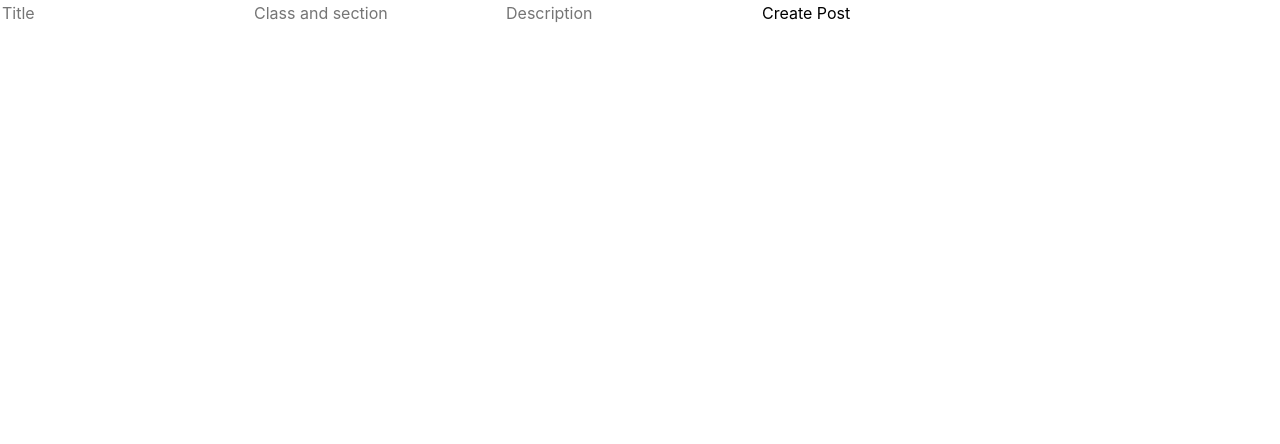
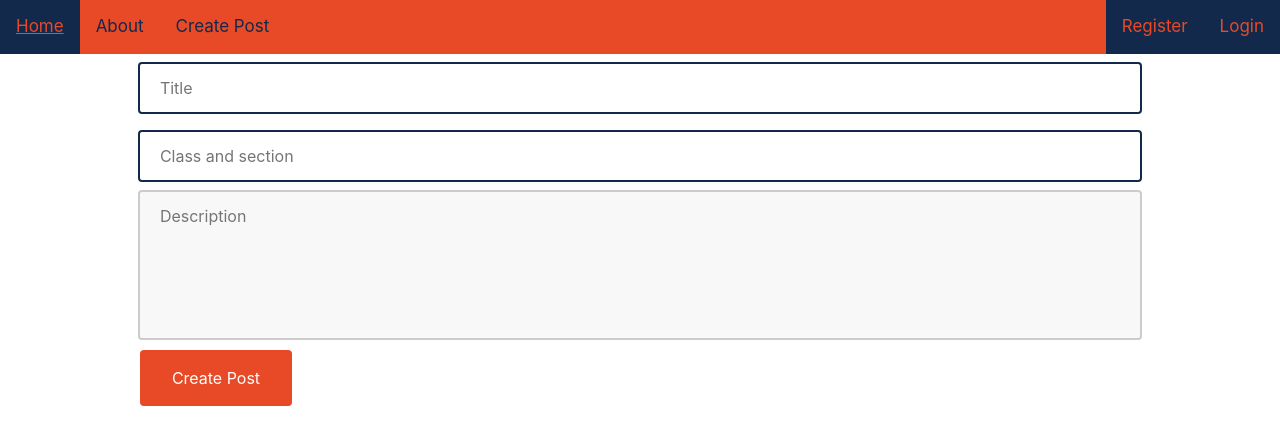
Before and after one commit to CS222-UIUC/course-project-team-9, a React (Create React App) app in the folder website/frontend/: page /CreatePost in a window 1280 px wide. Shown: the top 444 px of the page. Built offline with nearby package versions, Linux system fonts and the light colour scheme.

Commit message:
CreatePost style updated

```diff
--- a/website/frontend/src/App.js
+++ b/website/frontend/src/App.js
@@ -7,7 +7,7 @@ import { getPosts } from "./api/axios";
 import Title from "./components/Title"
 import SearchBar from "./components/SearchBar";
 import ListPage from "./components/ListPage";
-import Login from "./components/Login";
+
 
 function App () {
   const [posts, setPosts] = useState([])
--- a/website/frontend/src/components/CreatePost.css
+++ b/website/frontend/src/components/CreatePost.css
@@ -1,3 +1,69 @@
-.temp {
+.form {
+    display: flex;
+    justify-content: center;
+    align-items: center;
+}
+
+input[type=text] {
+    width: 100%;
+    padding: 12px 20px;
+    margin: 8px 0;
+    box-sizing: border-box;
+    border: 2px solid rgb(19, 41, 75);
+    border-radius: 4px;
+}
+
+input[type=text]:focus {
+    border: 3px solid rgb(232, 74, 39);
+}
+
+textarea {
+    width: 100%;
+    height: 150px;
+    padding: 12px 20px;
+    box-sizing: border-box;
+    border: 2px solid #ccc;
+    border-radius: 4px;
+    background-color: #f8f8f8;
+    resize: none;
+}
+
+textarea:focus {
+    border: 3px solid rgb(232, 74, 39);
+}
+
+button[type=submit] {
+    background-color: rgb(232, 74, 39);
+    border: none;
+    border-radius: 4px;
     text-align: center;
+    color: white;
+    padding: 16px 32px;
+    text-decoration: none;
+    margin: 4px 2px;
+    cursor: pointer;
 }
+
+.topnav {
+    overflow: hidden;
+    background-color: rgb(232, 74, 39);
+}
+
+.topnav a {
+    float: left;
+    color: rgb(19, 41, 75);
+    text-align: center;
+    padding: 14px 16px;
+    font-size: 17px;
+}
+
+.topnav a:hover {
+    color: rgb(232, 74, 39);
+    background-color: rgb(19, 41, 75);
+}
+
+.topnav a.split {
+    float: right;
+    color: rgb(232, 74, 39);
+    background-color: rgb(19, 41, 75);
+}
--- a/website/frontend/src/components/CreatePost.js
+++ b/website/frontend/src/components/CreatePost.js
@@ -1,5 +1,6 @@
 import "./CreatePost.css";
 import { useState } from "react";
+import {Link} from "react-router-dom";
 
 
 function CreatePost() {
@@ -39,6 +40,14 @@ function CreatePost() {
 
   return (
     <div className="CreatePost">
+        <nav className="topnav">
+            <a className="active" href="./">Home</a>
+            <Link to="/about">About</Link>
+            <Link to="/login" className="split">Login</Link>
+            <Link to="/register" className = "split">Register</Link>
+            <Link to="/CreatePost">Create Post</Link>
+        </nav>
+        <div className="form">
         <form onSubmit={handleSubmit}>
             <input
             type="text"
@@ -52,8 +61,7 @@ function CreatePost() {
             placeholder="Class and section"
             onChange={(e) => setClass_and_section(e.target.value)}
             />
-        <input
-          type="text"
+            <textarea
             value={description}
             placeholder="Description"
             onChange={(e) => setDescription(e.target.value)}
@@ -64,6 +72,8 @@ function CreatePost() {
             <div className="message">{message ? <p>{message}</p> : null}</div>
         </form>
         </div>
+    </div>
+
   );
 }
 
--- a/website/frontend/src/index.js
+++ b/website/frontend/src/index.js
@@ -18,7 +18,7 @@ root.render(
     <BrowserRouter>
       <Routes>
         <Route path="/" element={<App />} />
-        <Route path="about" element={<About />} />
+        <Route path="about" element={<About />} exact />
         <Route path="login" element={<Login />} />
         <Route path= "CreatePost" element={<CreatePost />} />
         <Route path="register" element={<Register />} />
```
Also changed, not shown: website/frontend/src/components/Login.css (renamed from website/frontend/src/Login.css). Lines whose indentation alone changed are shown as unchanged.
